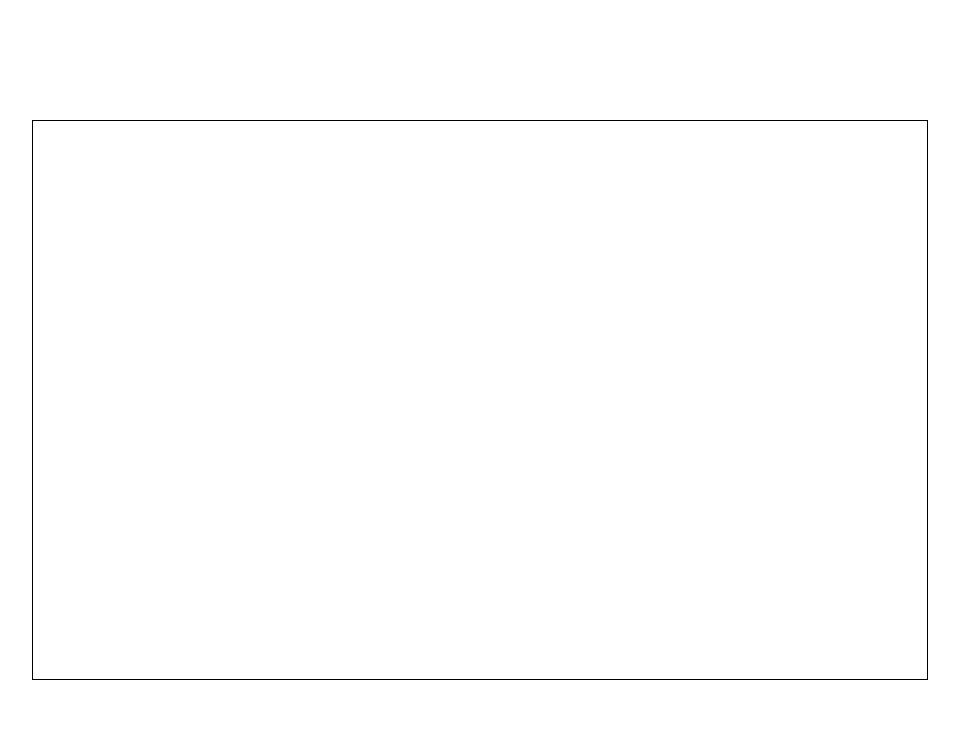
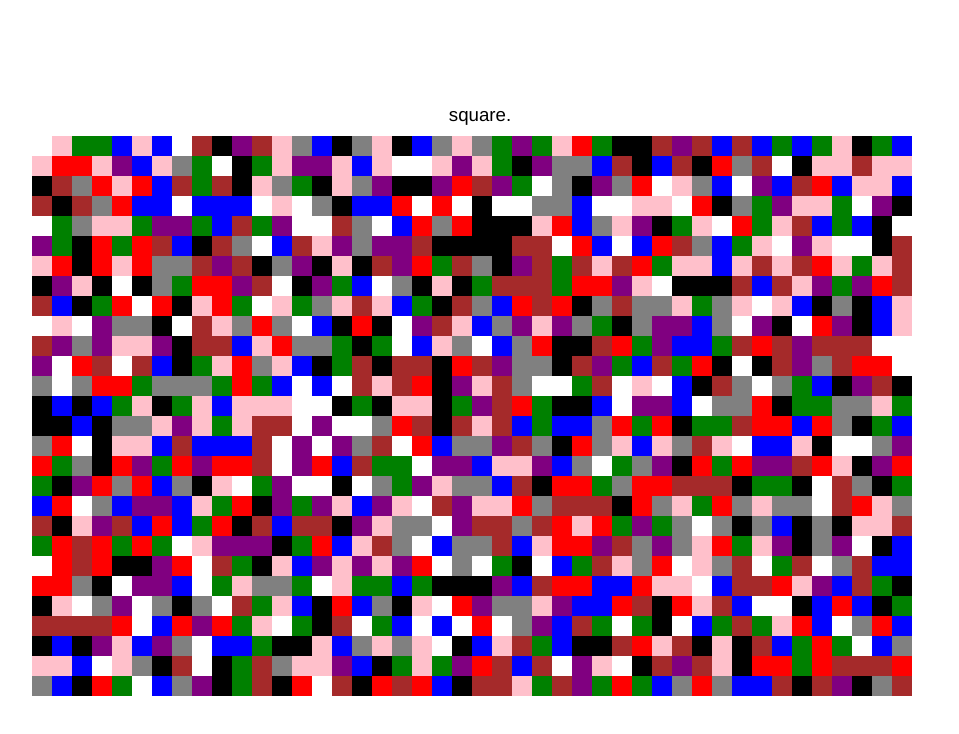
Before and after one commit to SanjeevMidda/Color-box, a React (Create React App) app: page / in a window 1280 px wide. Shown: the top 734 px of the page, without its empty margins (160-1119 px from the left). Built offline with nearby package versions, Linux system fonts and the light colour scheme.

Commit message:
added 4000 blocks into our UI and some text

```diff
--- a/src/App.js
+++ b/src/App.js
@@ -5,8 +5,11 @@ import BlockContainer from "./components/BlockContainer";
 function App() {
   return (
     <div className="App">
+      <h3>square.</h3>
       <BlockContainer>
-        <Block />
+        {Array.from({ length: 4000 }).map((_, i) => (
+          <Block key={i} />
+        ))}
       </BlockContainer>
     </div>
   );
--- a/src/index.css
+++ b/src/index.css
@@ -10,6 +10,7 @@
   justify-content: center;
   align-items: center;
   height: 100dvh;
+  flex-direction: column;
 }
 
 .block {
@@ -20,5 +21,13 @@
 .blockContainer {
   width: 70dvw;
   height: 70dvh;
-  border: 1px solid black;
+  display: flex;
+  justify-content: flex-start;
+  align-content: flex-start;
+  flex-wrap: wrap;
+  overflow: scroll;
 }
+
+h3 {
+  margin-bottom: 10px;
+}
```
